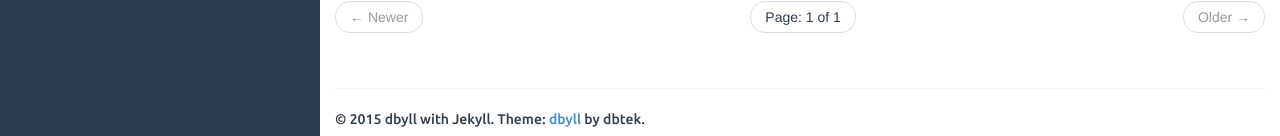
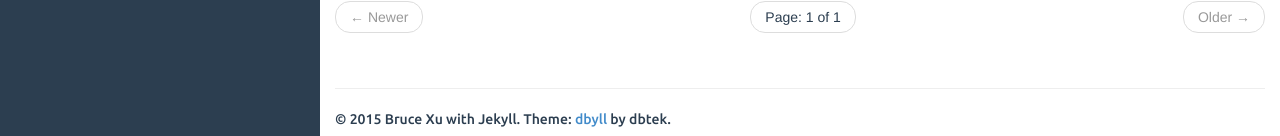
Before and after one commit to brucex/brucex.github.io, a Jekyll site: the page built from index.html, in a window 1280 px wide and 1206 px high. Shown: the part 1067-1203 px from the top of the window. Built offline with Jekyll 4.4.1, drawn with Linux system fonts in a browser that asks for light colours; the list of posts is cut into pages by our own code.

Commit message:
config changes

```diff
--- a/_config.yml
+++ b/_config.yml
@@ -16,12 +16,12 @@
 
 description: Stylish Jekyll Theme
 author:
-  name: dbyll
-  email: dbyll@ismaildemirbilek.com
-  github: dbtek
-  twitter: dbtek
-  pinterest: asd123
-  linkedin: asd123
+  name: Bruce Xu
+  email: brucex88@gmail.com
+  github: brucex
+  twitter: brucex
+  pinterest: brucex
+  linkedin: brucex
   bio: Your stylish, minimalist theme!
   email_md5: 726351295ec82e145928582f595aa3aa
 
```
